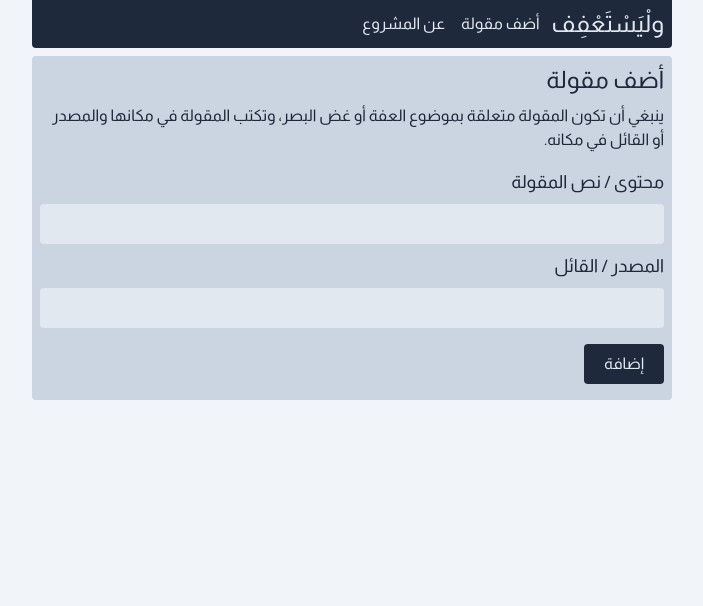
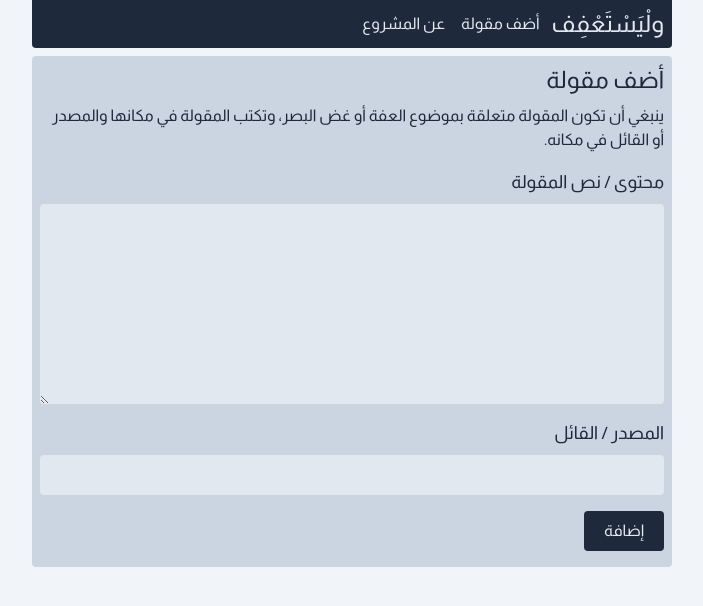
Before and after one commit to BasicPixel/iffa-quotes-frontend, a React (Create React App) app: page /add in a window 1280 px wide. Shown: the top 606 px of the page, without its empty margins (546-1249 px from the left). Built offline with nearby package versions, Linux system fonts and the light colour scheme.

Commit message:
Make quote content input bigger (/add) and add spacing around quote (index)

```diff
--- a/src/components/AddQuote.js
+++ b/src/components/AddQuote.js
@@ -37,15 +37,15 @@ const AddQuote = () => {
         <label className="text-lg" htmlFor="content">
           محتوى / نص المقولة
         </label>
-        <input
+        <textarea
           type="text"
           id="content"
           value={content}
           onChange={(e) => {
             setContent(e.target.value);
           }}
-          className="w-full rounded p-2 bg-slate-200 my-2 focus:outline-slate-800"
-        />
+          className="w-full min-h-[25vh] rounded p-2 bg-slate-200 my-2 focus:outline-slate-800"
+        ></textarea>
         <label className="text-lg" htmlFor="source">
           المصدر / القائل
         </label>
--- a/src/components/Home.js
+++ b/src/components/Home.js
@@ -20,7 +20,7 @@ function Home() {
           </div>
         )}
         {response && (
-          <div>
+          <div className="py-16">
             <p id="content" className="text-xl text-center text-slate-700">
               "{response.content}"
             </p>
```
